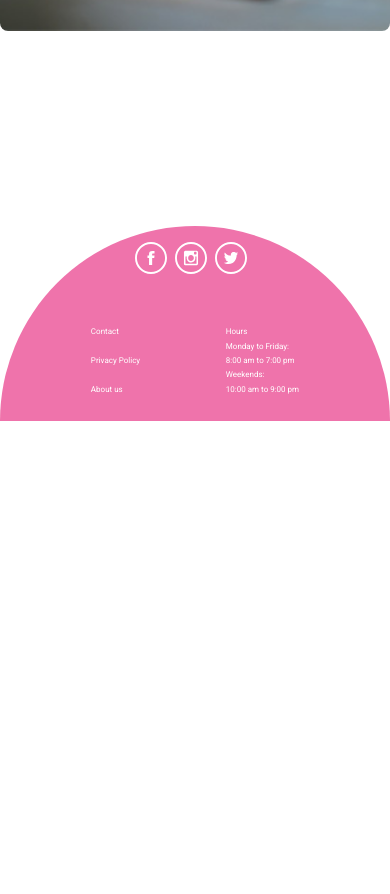
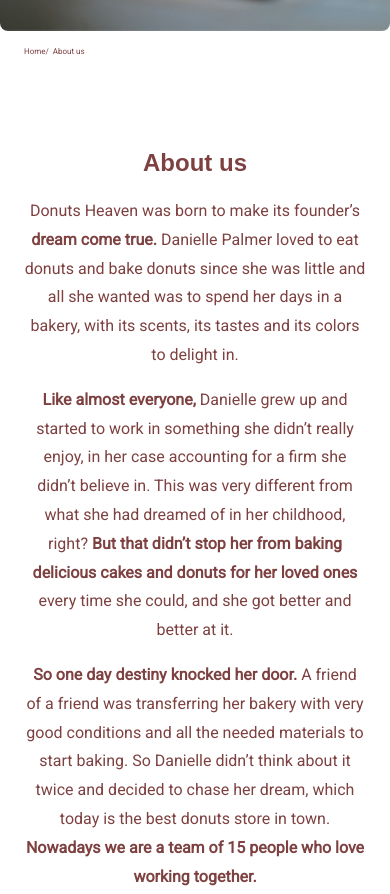
Before and after one commit to ceciCoding/Donuts-store, a plain HTML site: page Pages/about-us.html in a window 390 px wide. Shown: the part 644-1538 px from the top of the page. Before the commit the page ends 1065 px from the top, so only its background shows below. Drawn offline with Linux system fonts and the light colour scheme; a web font is replaced by a local one.

Commit message:
finished about us page for mobile

```diff
--- a/CSS/styles.css
+++ b/CSS/styles.css
@@ -140,7 +140,11 @@ main {
 
 .paragraph {
     text-align: center;
-    line-height: 1.5rem;
+    line-height: 1.8rem;
+}
+
+.paragraph span {
+    font-weight: bold;
 }
 
 .welcome {
@@ -299,3 +303,18 @@ main {
 .comment-data p {
     margin: 0;
 }
+
+.bradcrumbs {
+    transform: translateY(-4rem);
+}
+
+.bradcrumbs > * {
+    font-size: .5rem;
+    color: var(--brand-brown);
+    text-decoration: none;
+    display: inline;
+}
+
+.about-us {
+    transform: translateY(-15rem);
+}
--- a/Pages/about-us.html
+++ b/Pages/about-us.html
@@ -44,6 +44,30 @@
     </nav>
     <div class="hero about">
     </div>
+    <main class="main">
+        <section class="section">
+            <div class="bradcrumbs">
+                <a href="../index.html">Home/</a>
+                <p>About us</p>
+            </div>
+        </section>
+        <section class="section about-us">
+            <h1>About us</h1>
+            <p class="paragraph">
+                Donuts Heaven was born to make its founder’s <span>dream come true.</span>
+                Danielle Palmer loved to eat donuts and bake donuts since she was little and all she wanted was to spend her days in a bakery, with its scents, its tastes and its
+                colors to delight in. </p>
+                <p class="paragraph">
+                    <span>Like almost everyone,</span>  Danielle grew up and started to work in something she didn’t really enjoy, in her case accounting for a firm she didn’t believe in.
+                    This was very different from what she had dreamed of in her childhood, right?
+                    <span>But that didn’t stop her from baking delicious cakes and donuts for her loved ones </span>  every time she could, and she got better
+                    and better at it.
+                </p>
+                <p class="paragraph"><span>So one day destiny knocked her door.</span> A friend of a friend was transferring her bakery with very good conditions and all the needed materials to start baking. So Danielle didn’t think about it twice and decided to chase her dream, which today is the best donuts store in town.
+                <span>Nowadays we are a team of 15 people who
+                love working together. </span></p>
+        </section>
+    </main>
     <footer class="footer">
         <ul class="footer-links">
             <li>
```
Also changed, not shown: Pages/store.html (+8 -0 lines).
